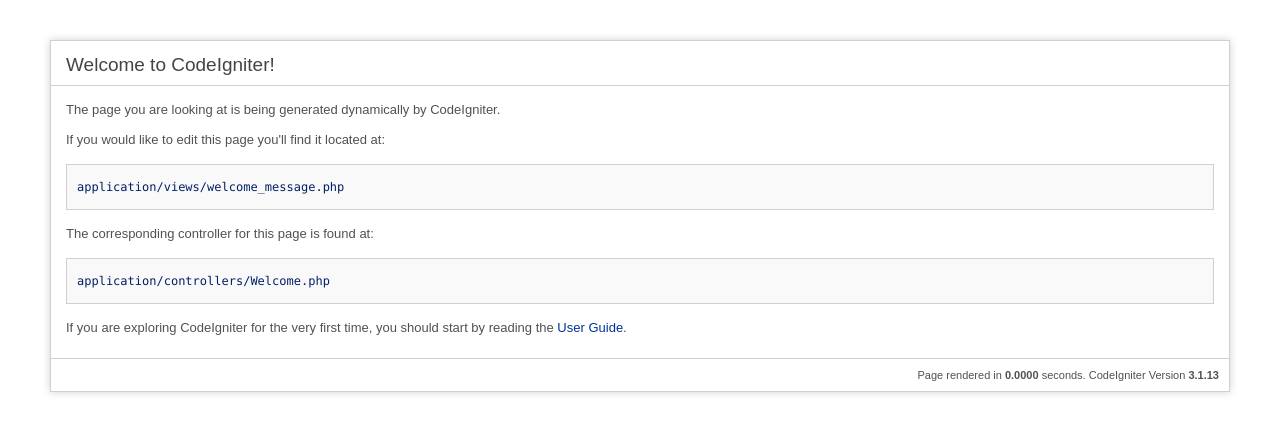
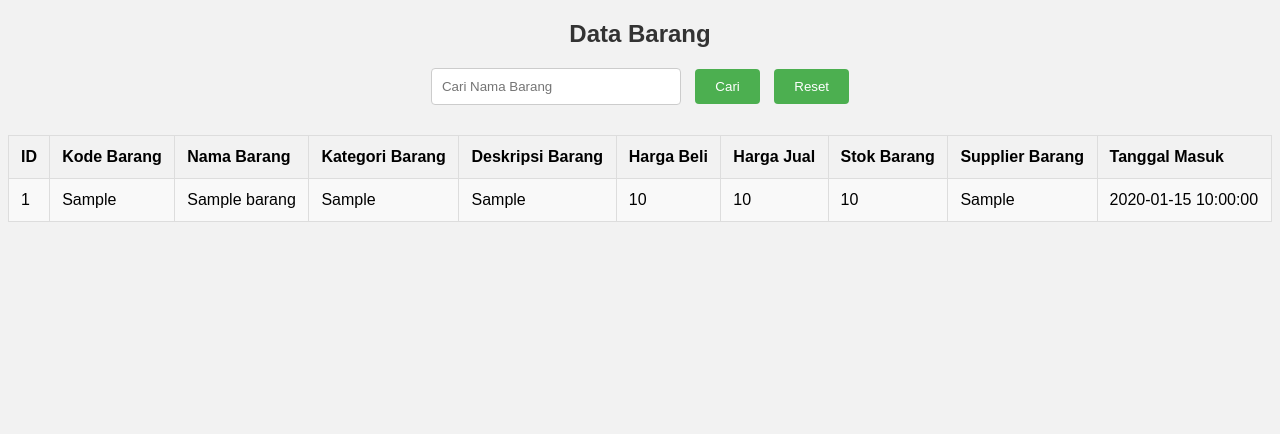
Before and after one commit to Aldhisaputra/tugas-3, a CodeIgniter app: page /tugas-3/ in a window 1280 px wide. Shown: the top 434 px of the page. Run offline with CodeIgniter, Linux system fonts and the light colour scheme; tables that the repository leaves empty or names only in its code hold one stand-in row (values such as "Sample post").

Commit message:
tugas-3 FIX

```diff
--- a/application/config/autoload.php
+++ b/application/config/autoload.php
@@ -58,7 +58,8 @@ $autoload['packages'] = array();
 |
 |	$autoload['libraries'] = array('user_agent' => 'ua');
 */
-$autoload['libraries'] = array();
+$autoload['libraries'] = array('database');
+
 
 /*
 | -------------------------------------------------------------------
--- a/application/config/routes.php
+++ b/application/config/routes.php
@@ -49,6 +49,6 @@ defined('BASEPATH') OR exit('No direct script access allowed');
 | Examples:	my-controller/index	-> my_controller/index
 |		my-controller/my-method	-> my_controller/my_method
 */
-$route['default_controller'] = 'welcome';
+$route['default_controller'] = 'barang';
 $route['404_override'] = '';
 $route['translate_uri_dashes'] = FALSE;
--- /dev/null
+++ b/application/controllers/Barang.php
@@ -0,0 +1,22 @@
+<?php
+defined('BASEPATH') OR exit('No direct script access allowed');
+
+class Barang extends CI_Controller {
+
+    public function __construct() {
+        parent::__construct();
+        $this->load->model('Barang_model');
+        $this->load->helper('url');
+    }
+
+    public function index() {
+        $data['barang'] = $this->Barang_model->get_barang();
+        $this->load->view('barang/list_barang', $data);
+    }
+
+    public function search_barang() {
+        $keyword = $this->input->post('keyword');
+        $data['barang'] = $this->Barang_model->search_data_barang($keyword);
+        $this->load->view('barang/list_barang', $data);
+    }
+}
--- /dev/null
+++ b/application/models/Barang_model.php
@@ -0,0 +1,16 @@
+<?php
+defined('BASEPATH') OR exit('No direct script access allowed');
+
+class Barang_model extends CI_Model {
+
+    public function get_barang() {
+        $query = $this->db->get('barang');
+        return $query->result_array();
+    }
+
+    public function search_data_barang($keyword) {
+        $this->db->like('nama_barang', $keyword);
+        $query = $this->db->get('barang');
+        return $query->result_array();
+    }
+}
--- a/application/views/list_barang.php
+++ b/application/views/barang/list_barang.php
@@ -2,7 +2,7 @@
 <html lang="en">
 <head>
 <meta charset="UTF-8">
-<title>Data Mahasiswa</title>
+<title>Data Barang</title>
 <style>
 body {
 font-family: Arial, sans-serif;
@@ -50,7 +50,6 @@ border: none;
 border-radius: 4px;
 cursor: pointer;
 margin-left: 10px;
-
 }
 button:hover {
 background-color: #45a049;
@@ -62,41 +61,39 @@ margin-bottom: 20px;
 </style>
 </head>
 <body>
-<h2>Data Mahasiswa</h2>
+<h2>Data Barang</h2>
 <div class="button-container">
-<form action="<?php echo site_url('mahasiswa/search_mahasiswa'); ?>"
-method="post">
-<input type="text" name="keyword" placeholder="Cari Nama Mahasiswa">
+<form action="<?php echo site_url('barang/search_barang'); ?>" method="post">
+<input type="text" name="keyword" placeholder="Cari Nama Barang">
 <button type="submit">Cari</button>
-<button onclick="window.location.href='<?php echo
-base_url('mahasiswa/data_mahasiswa'); ?>'" type="button">Reset</button>
+<button onclick="window.location.href='<?php echo base_url('barang'); ?>'" type="button">Reset</button>
 </form>
 </div>
 <table>
 <tr>
 <th>ID</th>
-<th>Nama</th>
-<th>NPM</th>
-<th>Angkatan</th>
-<th>Kelas</th>
-<th>Alamat</th>
-<th>Mata Kuliah Favorit</th>
-<th>Email</th>
-<th>Jenis Kelamin</th>
-<th>Tanggal Lahir</th>
+<th>Kode Barang</th>
+<th>Nama Barang</th>
+<th>Kategori Barang</th>
+<th>Deskripsi Barang</th>
+<th>Harga Beli</th>
+<th>Harga Jual</th>
+<th>Stok Barang</th>
+<th>Supplier Barang</th>
+<th>Tanggal Masuk</th>
 </tr>
-<?php foreach ($mahasiswa as $mhs) { ?>
+<?php foreach ($barang as $brg) { ?>
 <tr>
-<td><?php echo $mhs['id']; ?></td>
-<td><?php echo $mhs['nama']; ?></td>
-<td><?php echo $mhs['npm']; ?></td>
-<td><?php echo $mhs['angkatan']; ?></td>
-<td><?php echo $mhs['kelas']; ?></td>
-<td><?php echo $mhs['alamat']; ?></td>
-<td><?php echo $mhs['mata_kuliah_favorit']; ?></td>
-<td><?php echo $mhs['email']; ?></td>
-<td><?php echo $mhs['jenis_kelamin']; ?></td>
-<td><?php echo $mhs['tanggal_lahir']; ?></td>
+<td><?php echo $brg['id']; ?></td>
+<td><?php echo $brg['kode_barang']; ?></td>
+<td><?php echo $brg['nama_barang']; ?></td>
+<td><?php echo $brg['kategori_barang']; ?></td>
+<td><?php echo $brg['deskripsi_barang']; ?></td>
+<td><?php echo $brg['harga_beli']; ?></td>
+<td><?php echo $brg['harga_jual']; ?></td>
+<td><?php echo $brg['stok_barang']; ?></td>
+<td><?php echo $brg['supplier_barang']; ?></td>
+<td><?php echo $brg['tanggal_masuk']; ?></td>
 </tr>
 <?php } ?>
 </table>
```
